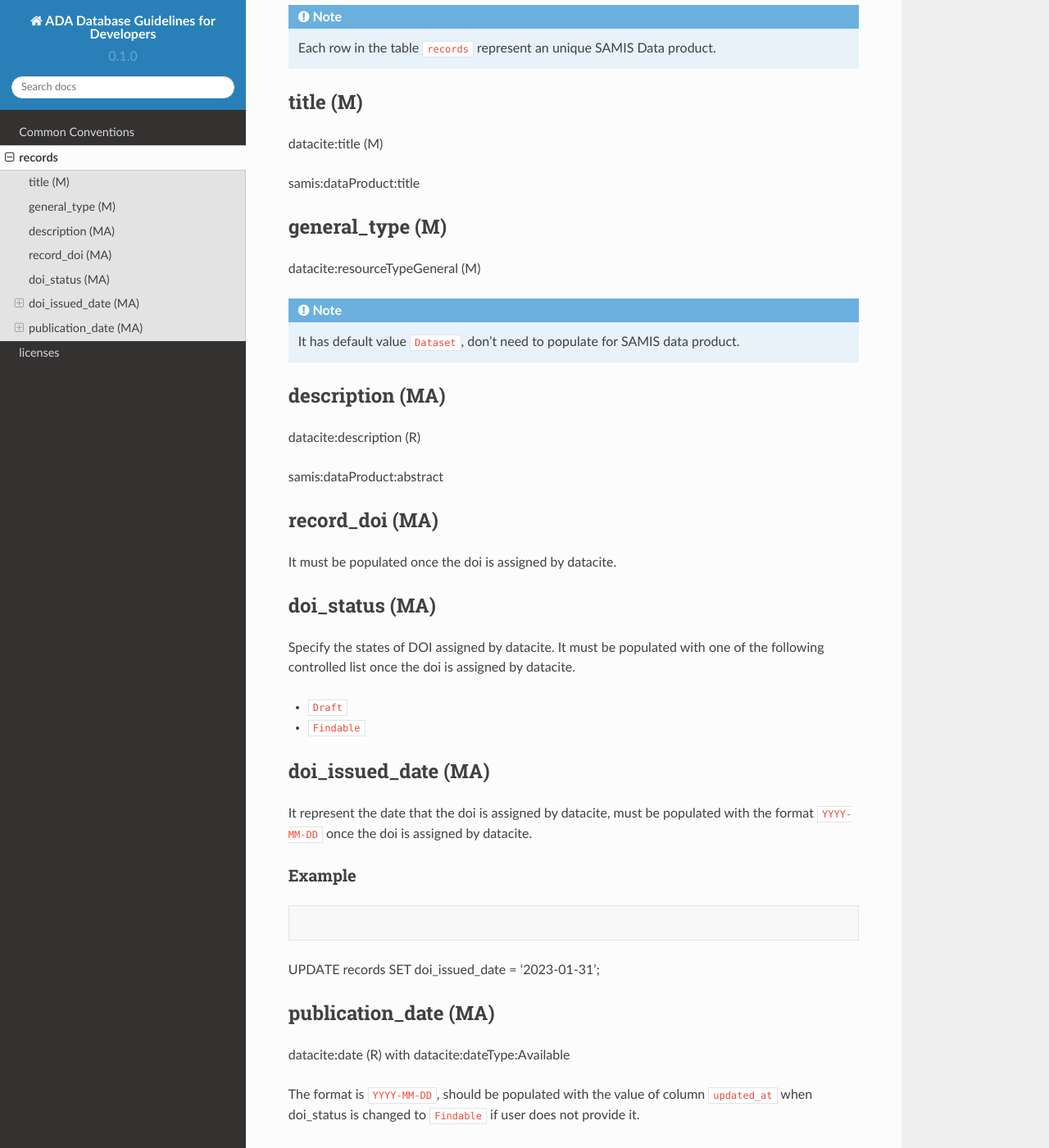
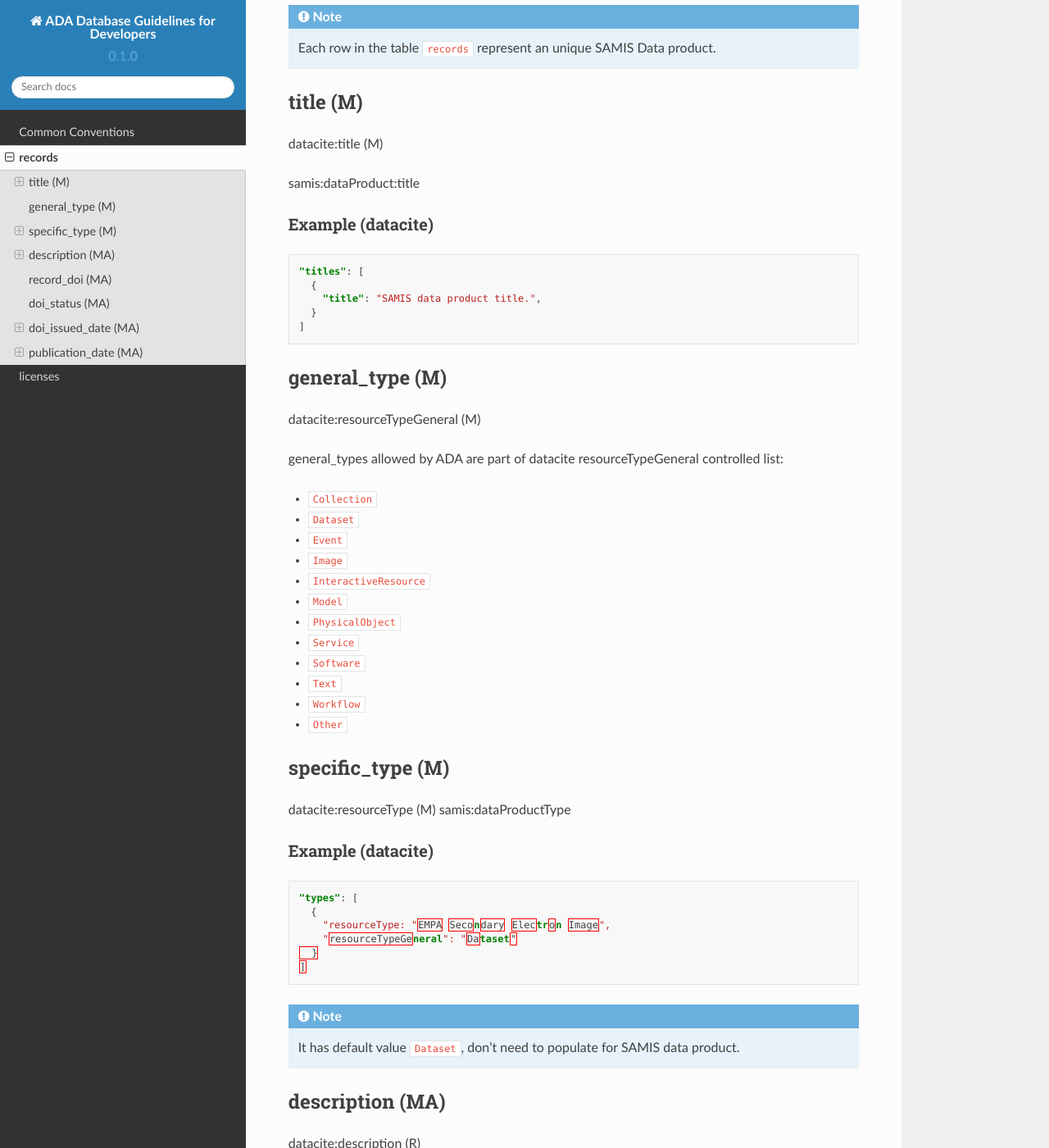
Before and after one commit to amds-ldeo/ada-db-spec, a Sphinx documentation site: the page built from docs/source/records.rst, in a window 1280 px wide and 1400 px high, scrolled down 748 px. Shown: the whole window at 82% size. Built offline with Sphinx 7.4.7 and the Read the Docs theme 2.0.0, drawn with Linux system fonts in a browser that asks for light colours; some of the changed text lies outside the part shown.

Commit message:
refactor: update records.rst

```diff
--- a/docs/source/records.rst
+++ b/docs/source/records.rst
@@ -34,10 +34,52 @@ datacite:title (M)
 
 samis:dataProduct:title
 
+Example (datacite)
+~~~~~~~~~~~~~~~~~~~
+.. code-block:: json
+
+  "titles": [
+    {
+      "title": "SAMIS data product title.",
+    }
+  ]
+
 general_type (M)
 -----------------------
 
 datacite:resourceTypeGeneral (M)
+
+general_types allowed by ADA are part of datacite resourceTypeGeneral controlled list:
+
+* ``Collection``
+* ``Dataset``
+* ``Event``
+* ``Image``
+* ``InteractiveResource``
+* ``Model``
+* ``PhysicalObject``
+* ``Service``
+* ``Software``
+* ``Text``
+* ``Workflow``
+* ``Other``
+
+specific_type (M)
+-----------------------
+
+datacite:resourceType (M)
+samis:dataProductType
+
+Example (datacite)
+~~~~~~~~~~~~~~~~~~~
+.. code-block:: json
+
+  "types": [
+    {
+      "resourceType: "EMPA Secondary Electron Image",
+      "resourceTypeGeneral": "Dataset"
+    }
+  ]
 
 .. note::
    It has default value ``Dataset``, don't need to populate for SAMIS data product.
@@ -48,6 +90,17 @@ description (MA)
 datacite:description (R)
 
 samis:dataProduct:abstract
+
+Example (datacite)
+~~~~~~~~~~~~~~~~~~~
+.. code-block:: json
+
+  "descriptions": [
+    {
+      "description": "SAMIS data product abstract.",
+      "descriptionType": "Abstract"
+    }
+  ]
 
 record_doi (MA)
 -----------------------
@@ -71,7 +124,7 @@ Example
 ~~~~~~~
 .. code-block:: sql
 
-UPDATE records SET doi_issued_date = '2023-01-31';
+   UPDATE records SET doi_issued_date = '2023-01-31';
 
 publication_date (MA)
 -----------------------
```
